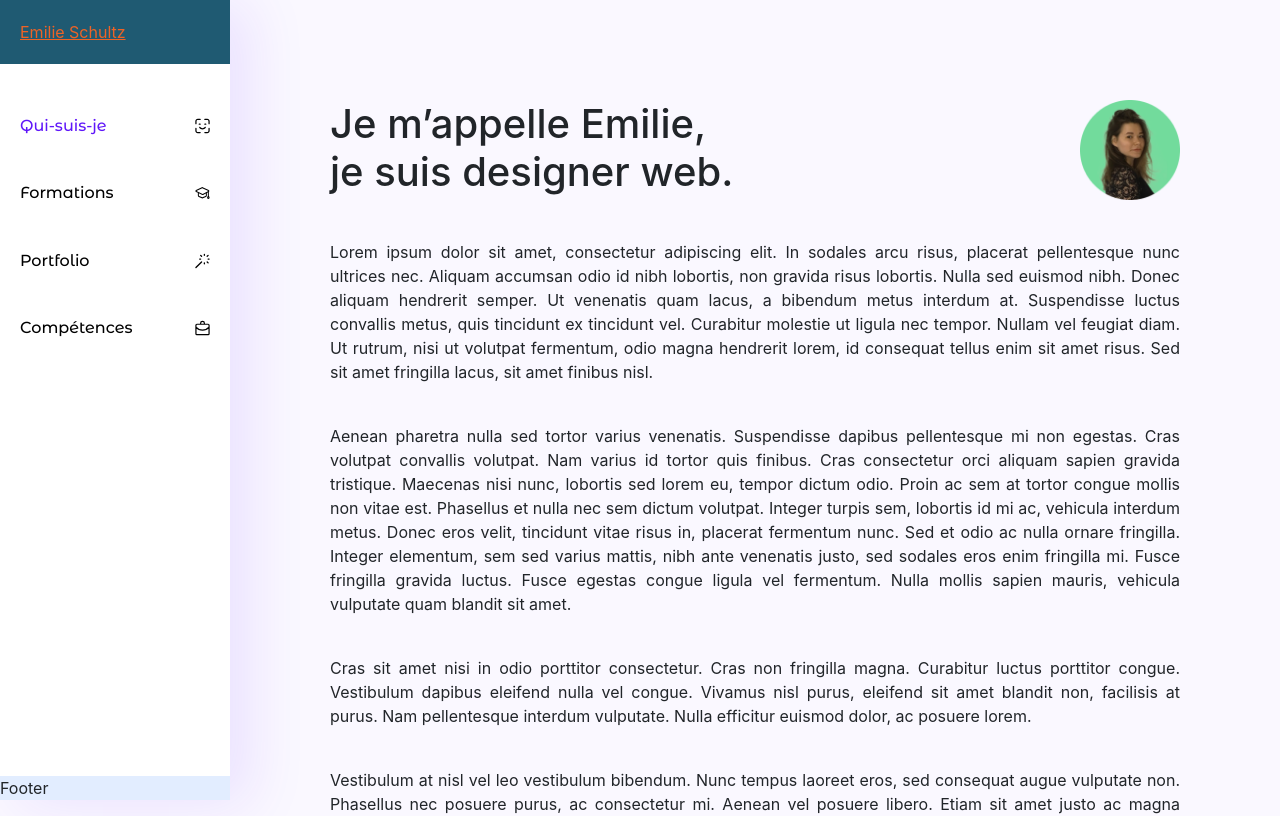
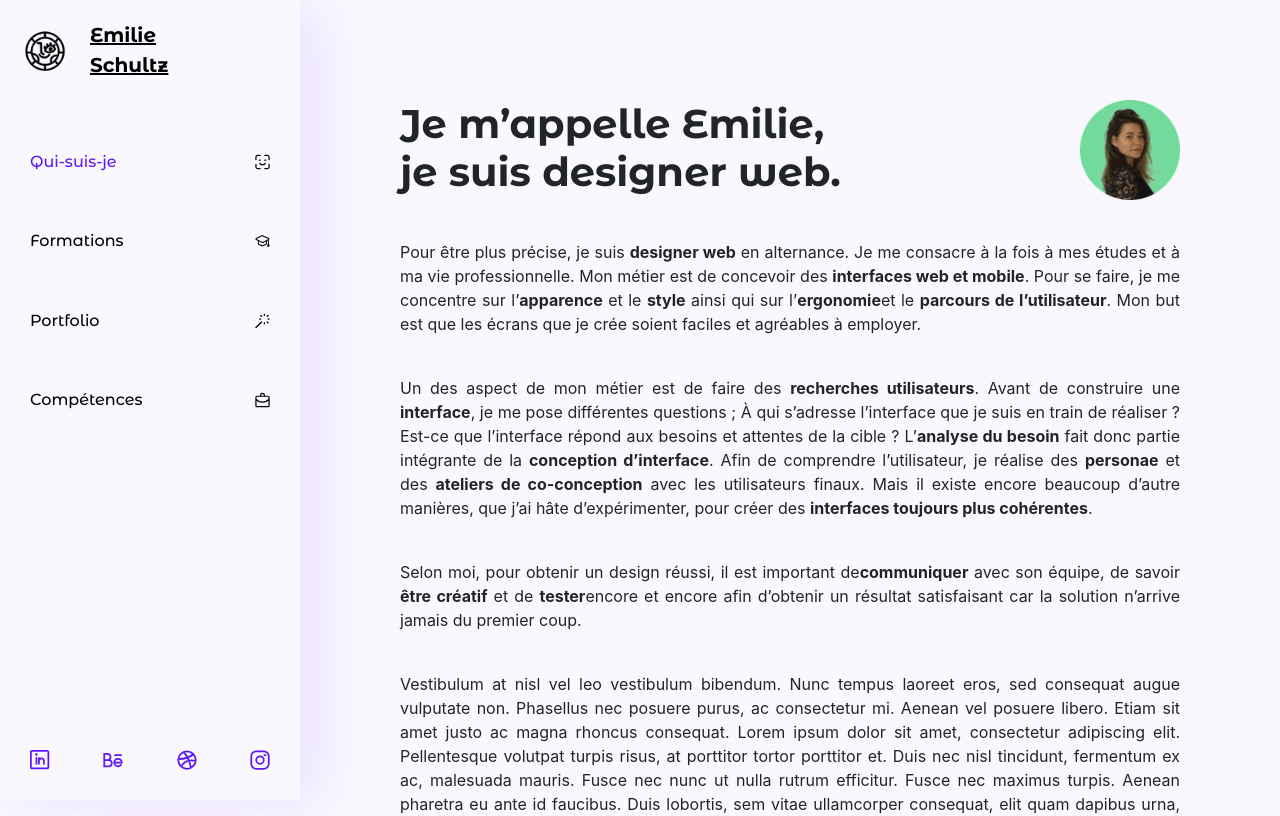
Before and after one commit to emilieschultz/emilieschultz.fr, a React (Create React App) app: page /qui-suis-je in a window 1280 px wide. Shown: the top 816 px of the page. Built offline with nearby package versions, Linux system fonts and the light colour scheme; a web font is replaced by a local one.

Commit message:
add navbar

```diff
--- a/src/assets/css/_variables.scss
+++ b/src/assets/css/_variables.scss
@@ -77,8 +77,8 @@ $colors: map-merge(
                 $colors
 );
 
-$primary: $orange-40 !default;
-$secondary: $indigo-60 !default;
+$primary: $green !default;
+$secondary: $purple !default;
 $success: $green !default;
 $info: $cyan !default;
 $warning: $yellow !default;
@@ -1152,4 +1152,4 @@ $print-page-size: a3 !default;
 $print-body-min-width: map-get($grid-breakpoints, "lg") !default;
 
 // Layout
-$aside-width: 230px;
+$aside-width: 300px;
--- a/src/components/logo/index.js
+++ b/src/components/logo/index.js
@@ -1,6 +1,16 @@
 import React from 'react';
 import styles from './style.module.scss';
+import logoGreen from './img/logo-green.png';
+import logoBlack from './img/logo-black.png';
 
 export default function Logo() {
-  return <div className={styles.container}>Emilie Schultz</div>;
+  return (
+    <div className={styles.container}>
+      <img className={styles.logo} src={logoBlack} />
+      <div>
+        Emilie <br />
+        Schultz
+      </div>
+    </div>
+  );
 }
--- a/src/components/logo/style.module.scss
+++ b/src/components/logo/style.module.scss
@@ -3,5 +3,14 @@
 
 .container {
   padding: 20px;
-  background-color: $secondary;
+  font-family: $font-family-sans-serif-title;
+  font-size: 20px;
+  display: flex;
+  flex-direction: row;
+  align-items: center;
+
+  .logo {
+    width: 70px;
+    padding-right: 20px;
+  }
 }
--- a/src/layout/sidebar/index.js
+++ b/src/layout/sidebar/index.js
@@ -1,5 +1,5 @@
 import React from 'react';
-import { NavLink } from 'react-router-dom';
+import { NavLink, Link } from 'react-router-dom';
 import styles from './style.module.scss';
 import Logo from '../../components/logo';
 import behance from './icons/behance.svg';
@@ -22,9 +22,9 @@ export default function Sidebar() {
   return (
     <aside className={styles.aside}>
       <div className={styles.header}>
-        <NavLink to={'/'}>
+        <Link className={styles.logo} to={'/'}>
           <Logo />
-        </NavLink>
+        </Link>
 
         <ul className={styles.links}>
           {ROUTES.map((route) => (
@@ -41,7 +41,12 @@ export default function Sidebar() {
         </ul>
       </div>
 
-      <div className={styles.footer}>Footer</div>
+      <div className={styles.footer}>
+        <img src={linkedin} width="20" alt="" />
+        <img src={behance} width="20" alt="" />
+        <img src={dribbble} width="20" alt="" />
+        <img src={instagram} width="20" alt="" />
+      </div>
     </aside>
   );
 }
--- a/src/layout/sidebar/style.module.scss
+++ b/src/layout/sidebar/style.module.scss
@@ -7,17 +7,23 @@
   top: 0;
   bottom: 0;
   left: 0;
-  background-color: white;
   display: flex;
   flex-direction: column;
   justify-content: space-between;
   box-shadow: 20px 4px 54px 0px rgba(100, 28, 255, 0.1);
 
+  .logo {
+    background-color: white;
+    color: black;
+  }
+
   .header {
   }
 
   .footer {
-    background-color: #e2edff;
+    display: flex;
+    justify-content: space-between;
+    padding: 0 30px 30px;
   }
 
   .links {
@@ -40,7 +46,7 @@
     font-family: $font-family-sans-serif-nav, sans-serif;
     display: flex;
     justify-content: space-between;
-    padding: 0 20px;
+    padding: 0 30px;
   }
 
   .activenav {
--- a/src/pages/about/index.js
+++ b/src/pages/about/index.js
@@ -14,36 +14,33 @@ export default function About() {
         </h1>
 
         <p className={styles.p}>
-          Lorem ipsum dolor sit amet, consectetur adipiscing elit. In sodales
-          arcu risus, placerat pellentesque nunc ultrices nec. Aliquam accumsan
-          odio id nibh lobortis, non gravida risus lobortis. Nulla sed euismod
-          nibh. Donec aliquam hendrerit semper. Ut venenatis quam lacus, a
-          bibendum metus interdum at. Suspendisse luctus convallis metus, quis
-          tincidunt ex tincidunt vel. Curabitur molestie ut ligula nec tempor.
-          Nullam vel feugiat diam. Ut rutrum, nisi ut volutpat fermentum, odio
-          magna hendrerit lorem, id consequat tellus enim sit amet risus. Sed
-          sit amet fringilla lacus, sit amet finibus nisl.
+          Pour être plus précise, je suis <b>designer web</b> en alternance. Je
+          me consacre à la fois à mes études et à ma vie professionnelle. Mon
+          métier est de concevoir des <b>interfaces web et mobile</b>. Pour se
+          faire, je me concentre sur l’<b>apparence</b> et le <b>style</b> ainsi
+          qui sur l’<b>ergonomie</b>
+          et le <b>parcours de l’utilisateur</b>. Mon but est que les écrans que
+          je crée soient faciles et agréables à employer.
         </p>
         <p className={styles.p}>
-          Aenean pharetra nulla sed tortor varius venenatis. Suspendisse dapibus
-          pellentesque mi non egestas. Cras volutpat convallis volutpat. Nam
-          varius id tortor quis finibus. Cras consectetur orci aliquam sapien
-          gravida tristique. Maecenas nisi nunc, lobortis sed lorem eu, tempor
-          dictum odio. Proin ac sem at tortor congue mollis non vitae est.
-          Phasellus et nulla nec sem dictum volutpat. Integer turpis sem,
-          lobortis id mi ac, vehicula interdum metus. Donec eros velit,
-          tincidunt vitae risus in, placerat fermentum nunc. Sed et odio ac
-          nulla ornare fringilla. Integer elementum, sem sed varius mattis, nibh
-          ante venenatis justo, sed sodales eros enim fringilla mi. Fusce
-          fringilla gravida luctus. Fusce egestas congue ligula vel fermentum.
-          Nulla mollis sapien mauris, vehicula vulputate quam blandit sit amet.
+          Un des aspect de mon métier est de faire des{' '}
+          <b>recherches utilisateurs</b>. Avant de construire une{' '}
+          <b>interface</b>, je me pose différentes questions ; À qui s’adresse
+          l’interface que je suis en train de réaliser ? Est-ce que l’interface
+          répond aux besoins et attentes de la cible ? L’
+          <b>analyse du besoin</b> fait donc partie intégrante de la{' '}
+          <b>conception d’interface</b>. Afin de comprendre l’utilisateur, je
+          réalise des <b>personae</b> et des <b>ateliers de co-conception</b>{' '}
+          avec les utilisateurs finaux. Mais il existe encore beaucoup d’autre
+          manières, que j’ai hâte d’expérimenter, pour créer des{' '}
+          <b>interfaces toujours plus cohérentes</b>.
         </p>
         <p className={styles.p}>
-          Cras sit amet nisi in odio porttitor consectetur. Cras non fringilla
-          magna. Curabitur luctus porttitor congue. Vestibulum dapibus eleifend
-          nulla vel congue. Vivamus nisl purus, eleifend sit amet blandit non,
-          facilisis at purus. Nam pellentesque interdum vulputate. Nulla
-          efficitur euismod dolor, ac posuere lorem.
+          Selon moi, pour obtenir un design réussi, il est important de
+          <b>communiquer</b> avec son équipe, de savoir <b>être créatif</b> et
+          de <b>tester</b>
+          encore et encore afin d’obtenir un résultat satisfaisant car la
+          solution n’arrive jamais du premier coup.
         </p>
         <p className={styles.p}>
           Vestibulum at nisl vel leo vestibulum bibendum. Nunc tempus laoreet
--- a/src/pages/about/style.module.scss
+++ b/src/pages/about/style.module.scss
@@ -12,6 +12,7 @@ $aside-right-width: 0px;
   .title {
     justify-content: space-between;
     display: flex;
+    font-family: $font-family-sans-serif-title;
   }
 
   .p {
```
Also changed, not shown: src/components/logo/img/logo-black.png (added), src/components/logo/img/logo-green.png (added).
